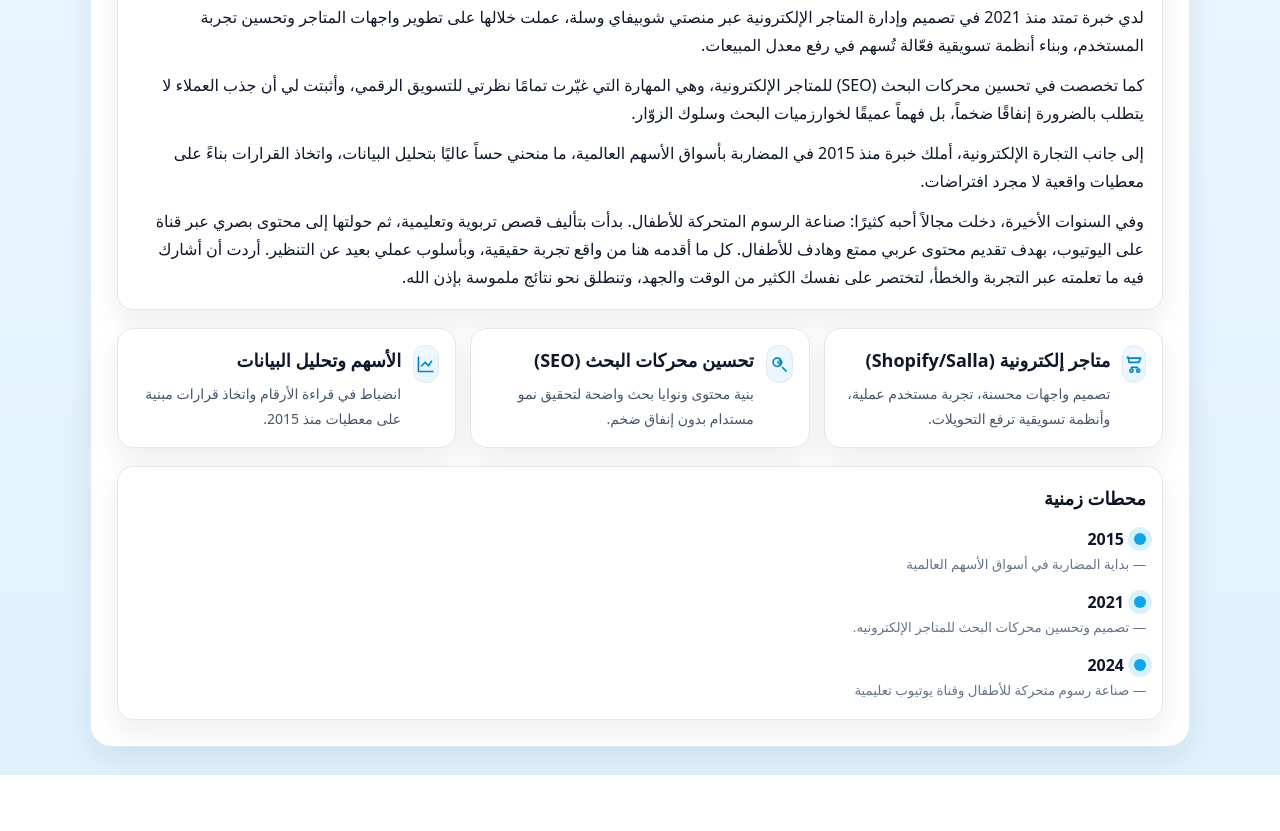
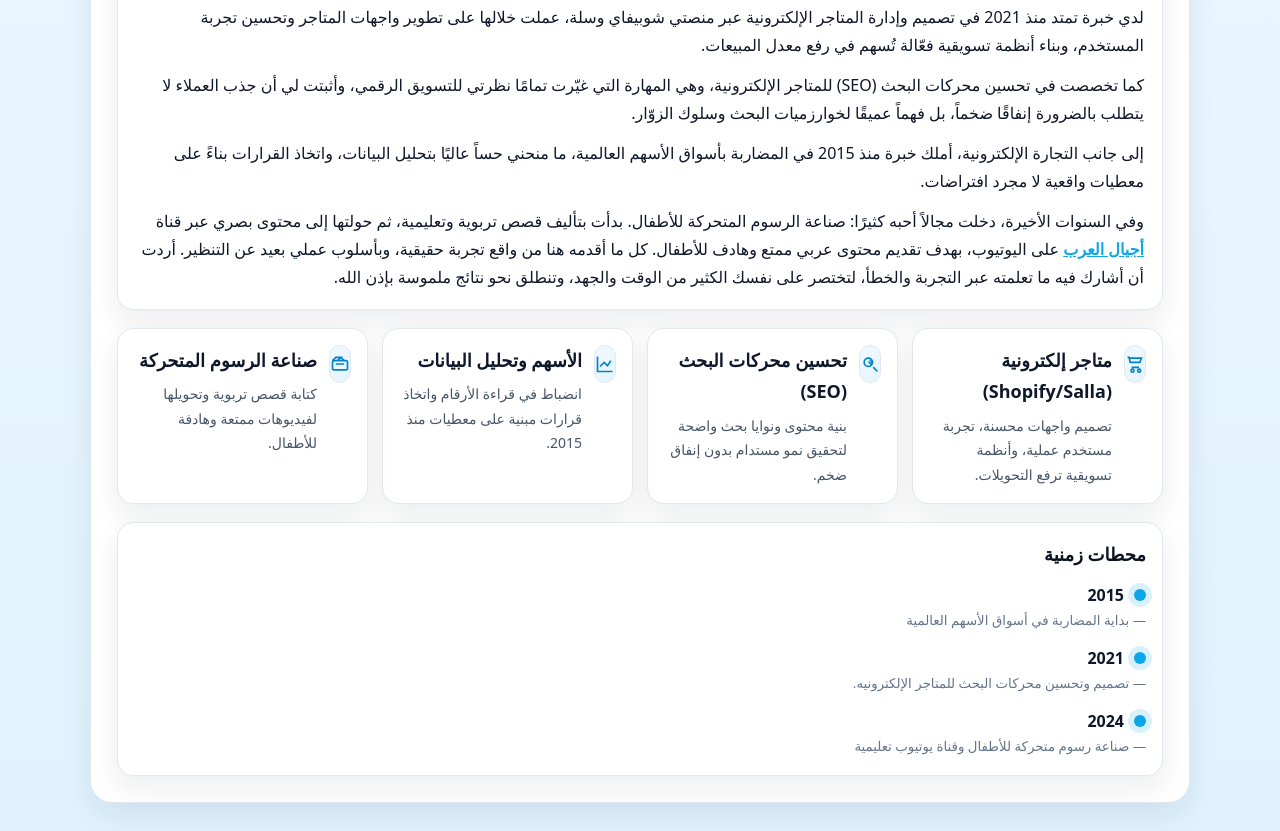
Before and after one commit to anasshopify88-ops/whoami, a plain HTML site: page index.html in a window 1280 px wide. Shown: the part 708-1539 px from the top of the page. Before the commit the page ends 1483 px from the top, so only its background shows below. Drawn offline with Linux system fonts and the light colour scheme.

Commit message:
Update index.html

```diff
--- a/index.html
+++ b/index.html
@@ -26,7 +26,6 @@
 
   <style>
     :root{
-      /* لوحة ألوان فاتحة وعصرية */
       --bg-grad: linear-gradient(180deg, #f0f9ff, #e0f2fe);
       --card:#ffffff; --card-border:#e2e8f0;
       --text:#0f172a; --muted:#475569; --line:#e2e8f0;
@@ -108,11 +107,12 @@
       border-radius:16px; box-shadow:var(--shadow); padding:18px
     }
     .prose p{ margin:0 0 12px }
+    .prose a{ color:#0ea5e9; text-decoration:underline; font-weight:800 } /* رابط أجيال العرب */
 
-    .grid{
-      display:grid; gap:14px; grid-template-columns:repeat(3, minmax(0,1fr));
-    }
-    @media (max-width:960px){ .grid{ grid-template-columns:1fr } }
+    /* بطاقات الخبرات: 1 عمود موبايل، 2 تابلت، 4 ديسكتوب */
+    .grid{ display:grid; gap:14px; grid-template-columns:1fr }
+    @media (min-width:720px){ .grid{ grid-template-columns:repeat(2, minmax(0,1fr)) } }
+    @media (min-width:1024px){ .grid{ grid-template-columns:repeat(4, minmax(0,1fr)) } }
 
     .hl{
       background:#fff; border:1px solid var(--card-border);
@@ -140,7 +140,7 @@
       display:flex;
       align-items:center;          /* يضبط dot على نفس سطر السنة */
       gap:10px;
-      justify-content:flex-start;  /* في RTL يبدأ من اليمين */
+      justify-content:flex-start;  /* RTL يبدأ من اليمين */
     }
     .year-line .dot{
       position:relative;
@@ -250,10 +250,10 @@
             <p>لدي خبرة تمتد منذ 2021 في تصميم وإدارة المتاجر الإلكترونية عبر منصتي شوبيفاي وسلة، عملت خلالها على تطوير واجهات المتاجر وتحسين تجربة المستخدم، وبناء أنظمة تسويقية فعّالة تُسهم في رفع معدل المبيعات.</p>
             <p>كما تخصصت في تحسين محركات البحث (SEO) للمتاجر الإلكترونية، وهي المهارة التي غيّرت تمامًا نظرتي للتسويق الرقمي، وأثبتت لي أن جذب العملاء لا يتطلب بالضرورة إنفاقًا ضخماً، بل فهماً عميقًا لخوارزميات البحث وسلوك الزوّار.</p>
             <p>إلى جانب التجارة الإلكترونية، أملك خبرة منذ 2015 في المضاربة بأسواق الأسهم العالمية، ما منحني حساً عاليًا بتحليل البيانات، واتخاذ القرارات بناءً على معطيات واقعية لا مجرد افتراضات.</p>
-            <p style="margin-bottom:0">وفي السنوات الأخيرة، دخلت مجالاً أحبه كثيرًا: صناعة الرسوم المتحركة للأطفال. بدأت بتأليف قصص تربوية وتعليمية، ثم حولتها إلى محتوى بصري عبر قناة على اليوتيوب، بهدف تقديم محتوى عربي ممتع وهادف للأطفال. كل ما أقدمه هنا من واقع تجربة حقيقية، وبأسلوب عملي بعيد عن التنظير. أردت أن أشارك فيه ما تعلمته عبر التجربة والخطأ، لتختصر على نفسك الكثير من الوقت والجهد، وتنطلق نحو نتائج ملموسة بإذن الله.</p>
+            <p style="margin-bottom:0">وفي السنوات الأخيرة، دخلت مجالاً أحبه كثيرًا: صناعة الرسوم المتحركة للأطفال. بدأت بتأليف قصص تربوية وتعليمية، ثم حولتها إلى محتوى بصري عبر قناة <a href="https://www.youtube.com/@AjyalAlarab" target="_blank" rel="noopener">أجيال العرب</a> على اليوتيوب، بهدف تقديم محتوى عربي ممتع وهادف للأطفال. كل ما أقدمه هنا من واقع تجربة حقيقية، وبأسلوب عملي بعيد عن التنظير. أردت أن أشارك فيه ما تعلمته عبر التجربة والخطأ، لتختصر على نفسك الكثير من الوقت والجهد، وتنطلق نحو نتائج ملموسة بإذن الله.</p>
           </div>
 
-          <!-- بطاقات مختصرة -->
+          <!-- بطاقات مختصرة (أضفنا بطاقة رابعة: صناعة الرسوم المتحركة) -->
           <div class="grid" aria-label="محطات وخبرات">
             <article class="hl feature">
               <div class="icon">
@@ -296,9 +296,23 @@
                 <p>انضباط في قراءة الأرقام واتخاذ قرارات مبنية على معطيات منذ 2015.</p>
               </div>
             </article>
+
+            <article class="hl feature">
+              <div class="icon">
+                <!-- صناعة الرسوم المتحركة: لوح تصوير/كلاكيت مبسّط -->
+                <svg viewBox="0 0 24 24" fill="none" stroke-width="2" stroke="currentColor">
+                  <rect x="3" y="8" width="18" height="11" rx="2"></rect>
+                  <path d="M3 8l4-4h6l-4 4M13 4l4 4M7 12h10"></path>
+                </svg>
+              </div>
+              <div>
+                <h3>صناعة الرسوم المتحركة</h3>
+                <p>كتابة قصص تربوية وتحويلها لفيديوهات ممتعة وهادفة للأطفال.</p>
+              </div>
+            </article>
           </div>
 
-          <!-- الخط الزمني (dot محاذية للسنة + نبض) -->
+          <!-- الخط الزمني -->
           <div class="timeline" aria-label="الخط الزمني">
             <h2 class="subhead">محطات زمنية</h2>
 
@@ -326,7 +340,6 @@
               <small class="desc">— صناعة رسوم متحركة للأطفال وقناة يوتيوب تعليمية</small>
             </div>
           </div>
-
         </div>
       </section>
 
```
